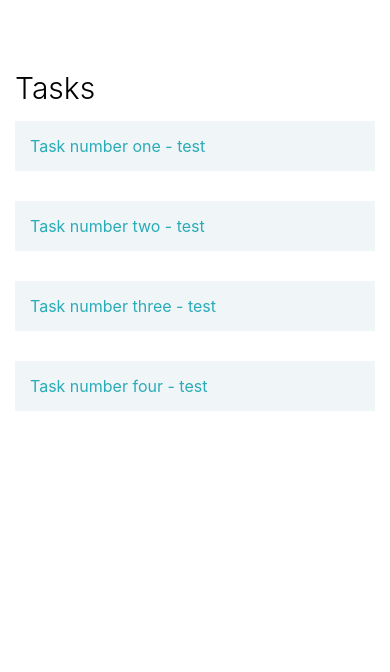
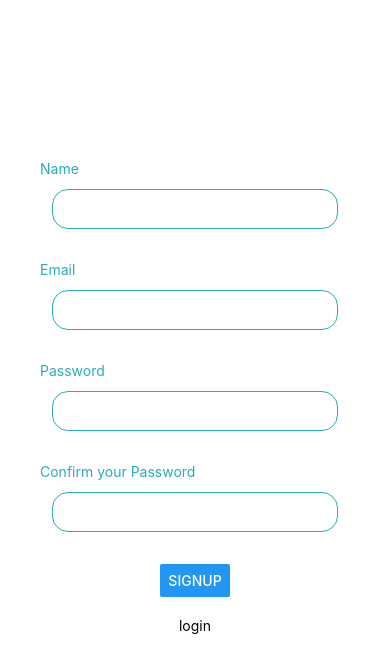
Before and after one commit to KareemWilson/Todo-mobile, a React Native app: screen /Todos in a window 390 px wide. Shown: the top 672 px of the page. Built offline with nearby package versions, Linux system fonts and the light colour scheme.

Commit message:
Create Login and Signup screens

```diff
--- a/App.tsx
+++ b/App.tsx
@@ -1,11 +1,13 @@
 import { StatusBar } from 'expo-status-bar';
 import { StyleSheet, Text, View } from 'react-native';
 import Tasks from './components/Tasks';
+import Login from './screens/Login/Login';
+import Signup from './screens/Signup/Signup';
 
 export default function App() {
   return (
     <View style={styles.container}>
-      <Tasks />
+      <Signup />
     </View>
   );
 }
--- a/components/Tasks/SingleTask/index.tsx
+++ b/components/Tasks/SingleTask/index.tsx
@@ -1,6 +1,6 @@
 import React from "react";
 import {StyleSheet, Text, View, TouchableOpacity } from "react-native";
-
+import Icon from 'react-native-vector-icons/FontAwesome';
 import { theme } from "../../../utils/theme/styles";
 
 type SingleTaskProps = {
@@ -12,16 +12,22 @@ type SingleTaskProps = {
   };
 };
 
-const SingleTask = ({ todo }: SingleTaskProps) => {
+const SingleTask: React.FC<SingleTaskProps> = ({ todo }) => {
   return (
-    <TouchableOpacity>
+    <View>
       <View style={styles.taskCard}>
-        {/* <CheckBox
-            style={styles.checkbox}
-          /> */}
-        <Text style={styles.title}>{todo.title}</Text>
+        <TouchableOpacity>
+            {/* <CheckBox
+              style={styles.checkbox}
+            /> */}
+          <Text style={styles.title}>{todo.title}</Text>
+        </TouchableOpacity>
+        <View style={styles.iconsContainer}>
+          <Icon name="edit" size={30} color={theme.PRIMARY_COLOR} />
+          <Icon name="trash" size={30} color={theme.PRIMARY_COLOR} />
+        </View>
       </View>
-    </TouchableOpacity>
+    </View>
   );
 };
 
@@ -34,6 +40,7 @@ const styles = StyleSheet.create({
     flexDirection: "row",
     margin: 15,
     padding: 15,
+    justifyContent: "space-between"
   },
   title: {
     fontSize: theme.FONT_SIZE_LARGE,
@@ -41,5 +48,11 @@ const styles = StyleSheet.create({
   },
   checkbox: {
 
+  },
+  iconsContainer: {
+    display: "flex",
+    flexDirection: "row",
+    gap: 7,
+    alignItems: "center"
   }
 });
--- a/package.json
+++ b/package.json
@@ -12,11 +12,13 @@
     "expo": "~48.0.10",
     "expo-status-bar": "~1.4.4",
     "react": "18.2.0",
-    "react-native": "0.71.6"
+    "react-native": "0.71.6",
+    "react-native-vector-icons": "^9.2.0"
   },
   "devDependencies": {
     "@babel/core": "^7.20.0",
     "@types/react": "~18.0.14",
+    "@types/react-native-vector-icons": "^6.4.13",
     "typescript": "^4.9.4"
   },
   "private": true
--- /dev/null
+++ b/screens/Login/Login.tsx
@@ -0,0 +1,52 @@
+import { StyleSheet, Text, View, TextInput, Button, TouchableOpacity } from "react-native";
+import React from "react";
+import { theme } from "../../utils/theme/styles";
+
+const Login = () => {
+  return (
+    <View style={styles.container}>
+      <View style={styles.fieldContainer}>
+        <Text style={styles.label}>Name</Text>
+        <TextInput style={styles.input}></TextInput>
+      </View>
+      <View style={styles.fieldContainer}>
+        <Text style={styles.label}>Email</Text>
+        <TextInput style={styles.input}></TextInput>
+      </View>
+      <View style={styles.btnsContainer}>
+        <Button title="Login" onPress={() => console.log('btn pressed')}></Button>
+        <TouchableOpacity style= {{ backgroundColor: ''}}>
+            <Text onPress={() => console.log('btn pressed')}>Signup</Text>
+        </TouchableOpacity>
+      </View>
+    </View>
+  );
+};
+
+export default Login;
+
+const styles = StyleSheet.create({
+  container: {
+    paddingTop: 250,
+  },
+  fieldContainer: {
+    paddingHorizontal: 40,
+    paddingVertical: 10
+  },
+  label: {
+    color: theme.PRIMARY_COLOR
+  },
+  input: {
+    height: 40,
+    margin: 12,
+    borderWidth: 1,
+    padding: 10,
+    borderRadius: 16,
+    borderColor: theme.PRIMARY_COLOR
+  },
+  btnsContainer: {
+    alignItems: "center",
+    padding: 10,
+    gap: 20
+  }
+});
--- /dev/null
+++ b/screens/Signup/Signup.tsx
@@ -0,0 +1,60 @@
+import { StyleSheet, Text, View, TextInput, Button, TouchableOpacity } from "react-native";
+import React from "react";
+import { theme } from "../../utils/theme/styles";
+
+const Signup = () => {
+  return (
+    <View style={styles.container}>
+      <View style={styles.fieldContainer}>
+        <Text style={styles.label}>Name</Text>
+        <TextInput style={styles.input}></TextInput>
+      </View>
+      <View style={styles.fieldContainer}>
+        <Text style={styles.label}>Email</Text>
+        <TextInput style={styles.input}></TextInput>
+      </View>
+      <View style={styles.fieldContainer}>
+        <Text style={styles.label}>Password</Text>
+        <TextInput style={styles.input}></TextInput>
+      </View>
+      <View style={styles.fieldContainer}>
+        <Text style={styles.label}>Confirm your Password</Text>
+        <TextInput style={styles.input}></TextInput>
+      </View>
+      <View style={styles.btnsContainer}>
+        <Button title="Signup" onPress={() => console.log('btn pressed')}></Button>
+        <TouchableOpacity style= {{ backgroundColor: ''}}>
+            <Text onPress={() => console.log('btn pressed')}>login</Text>
+        </TouchableOpacity>
+      </View>
+    </View>
+  );
+};
+
+export default Signup;
+
+const styles = StyleSheet.create({
+  container: {
+    paddingTop: 150,
+  },
+  fieldContainer: {
+    paddingHorizontal: 40,
+    paddingVertical: 10
+  },
+  label: {
+    color: theme.PRIMARY_COLOR
+  },
+  input: {
+    height: 40,
+    margin: 12,
+    borderWidth: 1,
+    padding: 10,
+    borderRadius: 16,
+    borderColor: theme.PRIMARY_COLOR
+  },
+  btnsContainer: {
+    alignItems: "center",
+    padding: 10,
+    gap: 20
+  }
+});
```
Also changed, not shown: screens/TodoDetails/TodoDetails.tsx (added), screens/Todos/Todos.tsx (added), 1 other file (tests, documents, lock files or other folders).
